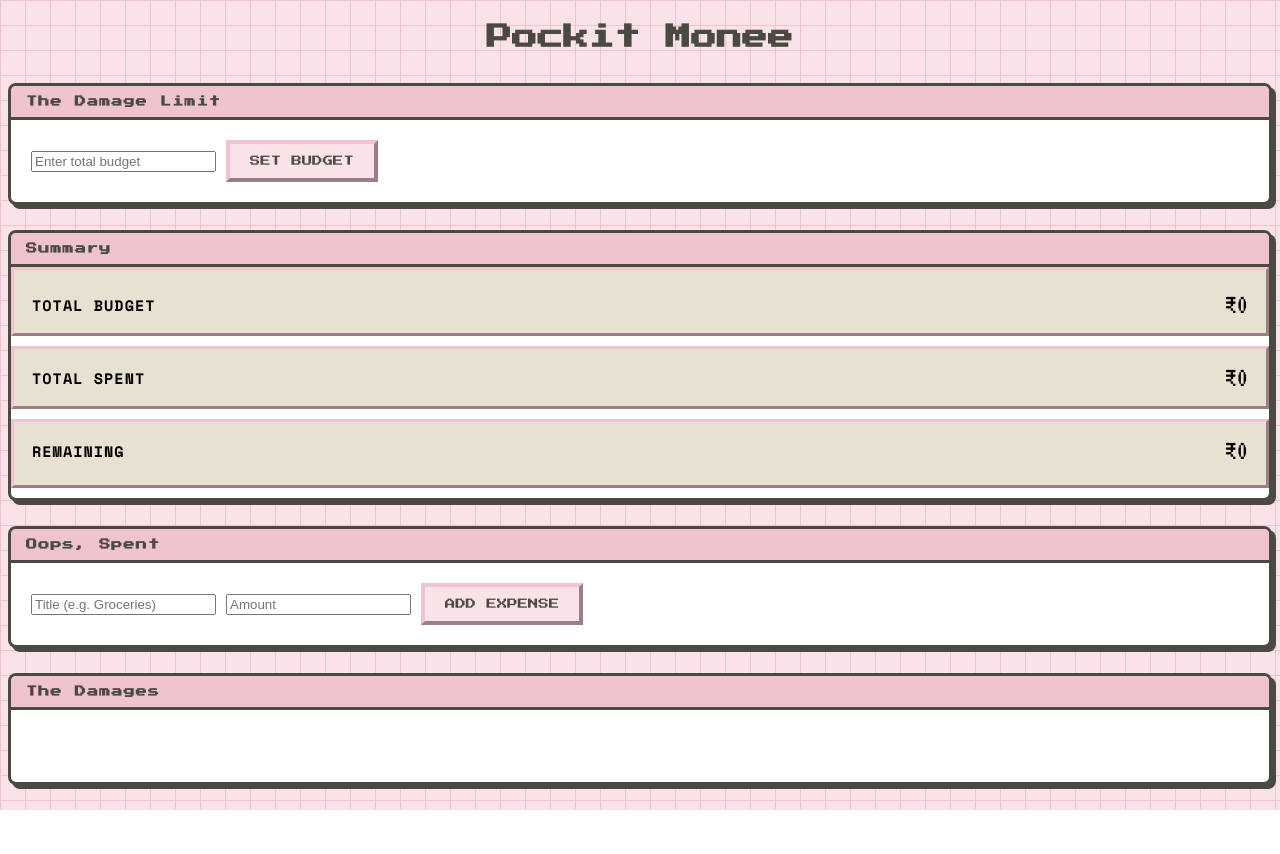
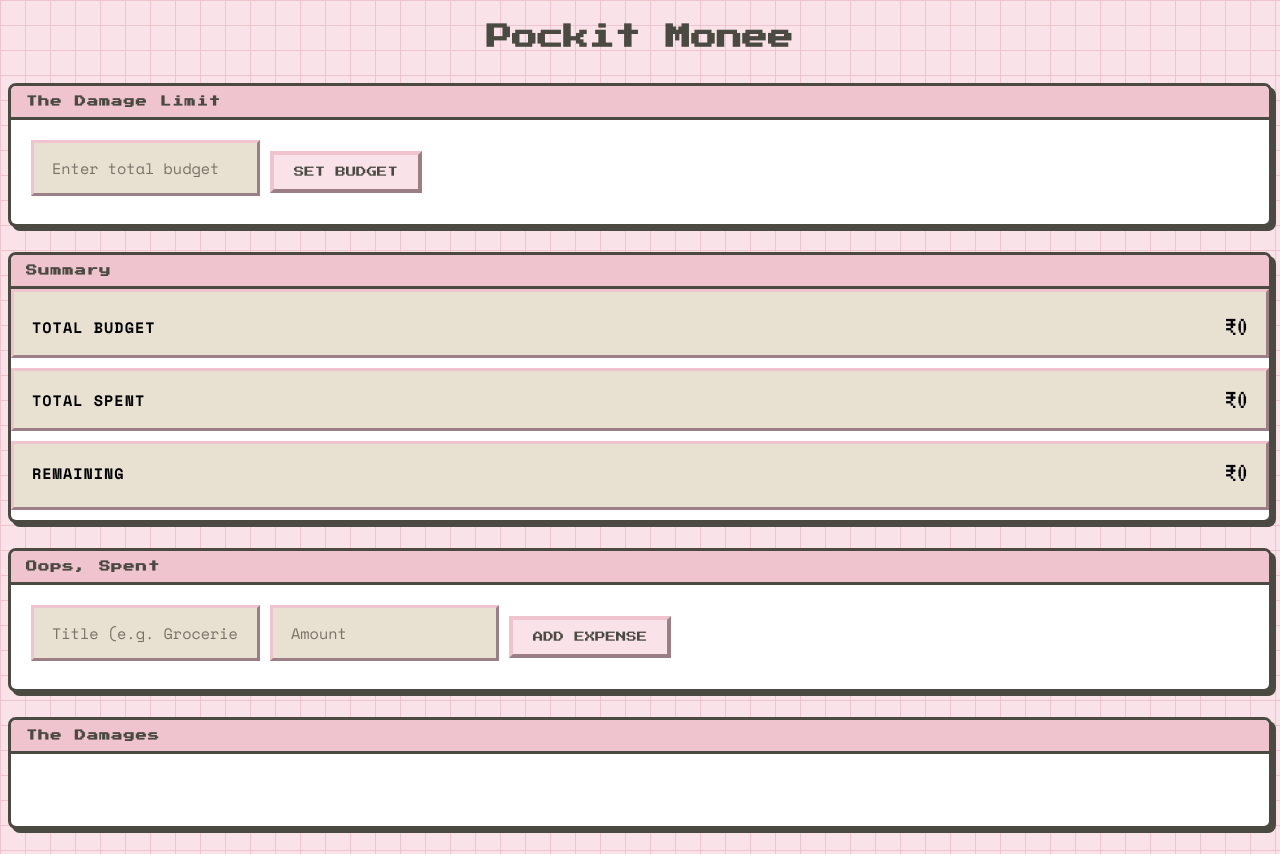
Before and after one commit to simakhter1109/expense-tracker, a Flask app: page / in a window 1280 px wide. Before the commit the page ends 810 px from the top, so only its background shows below. Run offline with Flask 3, Linux system fonts and the light colour scheme.

Commit message:
changed the interface

```diff
--- a/static/style.css
+++ b/static/style.css
@@ -164,3 +164,18 @@ section p {
     gap: 10px;
     flex-wrap: wrap;
 }
+
+input {
+    padding: 14px 18px;
+    margin-bottom: 8px;
+    border: 3px outset var(--pink);
+    border-radius: 0;
+    background-color: var(--beige);
+    font-family: 'Space Mono', monospace;
+    font-size: 0.95rem;
+    color: black;
+}
+
+input::placeholder {
+    color: #7a7268;
+}
```
